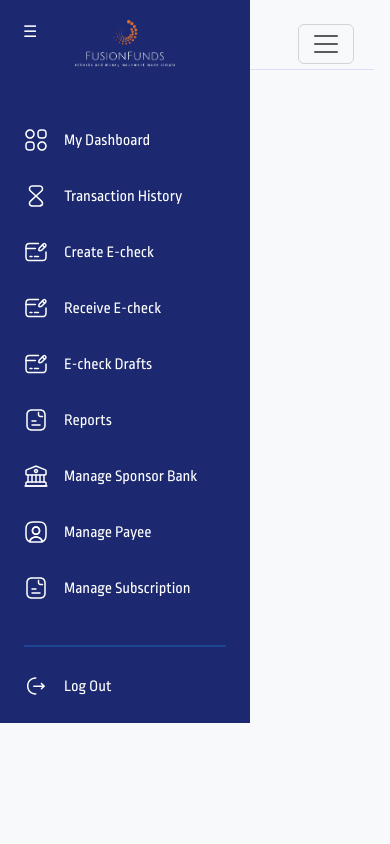
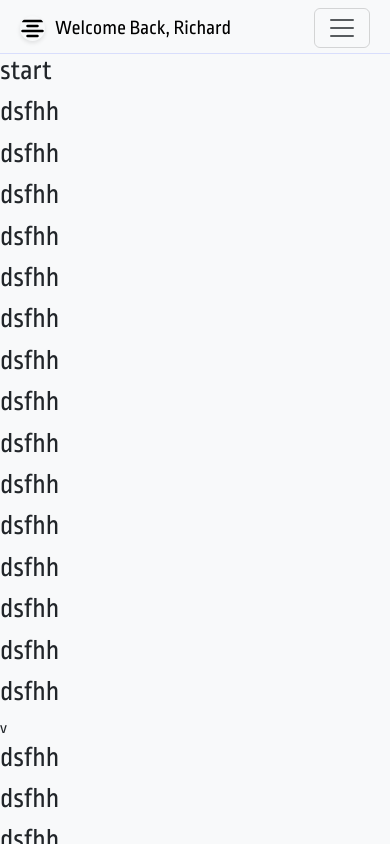
Before and after one commit to arijitf14/fusion-funds, a React (Vite) app: page /dashboard in a window 390 px wide. Built offline with nearby package versions, Linux system fonts and the light colour scheme.

Commit message:
feat: responsiveness added on dashboard and sider bar

```diff
--- a/src/components/Dashboard/Dashboard.tsx
+++ b/src/components/Dashboard/Dashboard.tsx
@@ -1,12 +1,41 @@
 import LayoutHOC from '@components/core/CommonLayout';
-import Header from '@components/core/Header';
 import React from 'react';
 
 const Dashboard: React.FC = () => {
   return (
-    <div>
-      {/* <Header /> */}
-    </div>
+    <>
+      <h1>start</h1>
+      <h1>dsfhh</h1>
+      <h1>dsfhh</h1>
+      <h1>dsfhh</h1>
+      <h1>dsfhh</h1>
+
+      <h1>dsfhh</h1>
+      <h1>dsfhh</h1>
+      <h1>dsfhh</h1>
+      <h1>dsfhh</h1>
+
+      <h1>dsfhh</h1>
+      <h1>dsfhh</h1>
+      <h1>dsfhh</h1>
+
+      <h1>dsfhh</h1>
+      <h1>dsfhh</h1>
+      <h1>dsfhh</h1>
+
+      <h1>dsfhh</h1>
+      v
+
+      <h1>dsfhh</h1>
+      <h1>dsfhh</h1>
+
+
+      <h1>dsfhh</h1>
+      <h1>dsfhh</h1>
+      <h1>dsfhh</h1>
+      <h1>dsfhh</h1>
+      <h1>end</h1>
+    </>
   );
 };
 
--- a/src/components/core/CommonLayout/CommonLayout.css
+++ b/src/components/core/CommonLayout/CommonLayout.css
@@ -8,69 +8,89 @@
 /* Sidebar styles */
 .sidebar-custom {
   width: 250px; /* Default sidebar width */
-  background-color: #1C2971;
+  background-color: #1c2971;
   height: 100vh;
   overflow-y: auto; /* Enable scrolling */
   position: fixed;
   top: 0;
   left: 0;
-  transition: all 0.25s ease-out;
-  z-index: 1040;
+  transition: transform 0.3s ease-in-out, width 0.3s ease-in-out;
+  z-index: 1040; /* Ensures sidebar is above main content */
 }
 
 .sidebar-custom.collapsed {
-  width: 0;
-  overflow: hidden;
+  transform: translateX(-100%); /* Hidden off-screen */
 }
 
 .sidebar-custom.visible {
-  width: 250px;
+  transform: translateX(0); /* Fully visible */
 }
 
 /* Main content area */
 .main-content {
   flex-grow: 1; /* Takes the rest of the space */
   margin-left: 250px; /* Offset for the visible sidebar */
-  padding: 1rem;
-  transition: margin-left 0.25s ease-out;
+  transition: margin-left 0.3s ease-in-out;
   background-color: #f8f9fa; /* Light background */
 }
 
 .main-content.collapsed {
-  margin-left: 0; /* Remove offset when sidebar is collapsed */
+  margin-left: 0; /* No offset when sidebar is collapsed */
 }
 
-/* Sidebar Toggle Button */
-.toggle-sidebar {
-  position: absolute;
-  top: 10px;
-  left: 10px;
+
+.toggle-sidebar-cross {
+  border: none;
+  background-color: transparent;
+  /* color: #1c2971; */
+  /* font-size: 1.5rem; */
+  cursor: pointer;
   z-index: 1050;
+  display: none; /* Hidden by default */
+}
+
+.toggle-sidebar-cross:hover {
+  /* color: #0d6efd; */
 }
 
 /* Responsive adjustments for smaller screens */
 @media (max-width: 768px) {
+  .toggle-sidebar-cross {
+    display: block;
+    position: absolute;
+    /* top: 10px; */
+    /* left: 10px; */
+    right: 0;
+    background-color: #f8f9fa;
+    border-radius: 50%;
+    padding: 5px;
+    box-shadow: 0 2px 4px rgba(0, 0, 0, 0.1);
+  }
+}
+
+
+
+
+/* Responsive adjustments for smaller screens */
+@media (max-width: 768px) {
   .sidebar-custom {
-    width: 100%; /* Full width on small screens */
-    height: auto;
-    position: absolute;
-  }
-
-  .sidebar-custom.collapsed {
-    margin-left: -100%;
+    position: absolute; /* Sidebar floats above main content */
+    height: 100vh;
+    width: 250px; /* Fixed width for mobile */
+    z-index: 100000;
   }
 
   .main-content {
-    margin-left: 0; /* No offset on smaller screens */
+    margin-left: 0; /* Remove offset on smaller screens */
   }
 }
+
 
 /* Sidebar logo */
 .nav-logo {
   width: 200px;
   height: auto;
-  margin-top: 20px;
-  margin-bottom: 30px;
+  margin: 20px 0 30px;
 }
 
 @media (max-width: 768px) {
--- a/src/components/core/CommonLayout/index.tsx
+++ b/src/components/core/CommonLayout/index.tsx
@@ -1,4 +1,4 @@
-import React, { useState } from "react";
+import React, { useEffect, useState } from "react";
 import "./CommonLayout.css";
 import Dashboard from "@assets/svg/dashboard.svg?react";
 import Transaction from "@assets/svg/transaction.svg?react";
@@ -15,86 +15,57 @@ const LayoutHOC = <P extends object>(
   WrappedComponent: React.ComponentType<P>
 ): React.FC<P> => {
   return (props: P) => {
-    const [isSidebarVisible, setSidebarVisible] = useState(true);
+    const [navbarHeight, setNavbarHeight] = useState(0);
+    const [isSidebarVisible, setSidebarVisible] = useState(window.innerWidth > 768); // Default based on screen size
 
     const toggleSidebar = () => setSidebarVisible((prev) => !prev);
-    const hideSidebar = () => setSidebarVisible(false);
+
+    useEffect(() => {
+      const handleResize = () => {
+        setSidebarVisible(window.innerWidth > 768);
+      };
+
+      window.addEventListener("resize", handleResize);
+      return () => window.removeEventListener("resize", handleResize);
+    }, []);
 
     return (
       <div className="layout-container">
         {/* Sidebar */}
         <nav
-          className={`sidebar-custom ${
-            isSidebarVisible ? "visible" : "collapsed"
-          }`}
+          className={`sidebar-custom ${isSidebarVisible ? "visible" : "collapsed"}`}
+          aria-hidden={!isSidebarVisible}
         >
+          <button
+            className="toggle-sidebar-cross d-md-none"
+            onClick={toggleSidebar}
+            aria-label="Close Sidebar"
+          >
+            ✖
+          </button>
           <ul className="nav d-flex justify-content-center">
-            <img src={logo} alt="Side Graphic" className="nav-logo" />
+            <img src={logo} alt="Logo" className="nav-logo" />
           </ul>
           <ul className="nav flex-column px-4 mt-6">
-            <li className="nav-item d-flex align-items-center mb-3">
-              <Dashboard />
-              <a
-                className="nav-link text-white"
-                href={ROUTES.DASHBOARD}
-                onClick={hideSidebar}
-              >
-                My Dashboard
-              </a>
-            </li>
-            <li className="nav-item d-flex align-items-center mb-3">
-                <Transaction />
-                <a className="nav-link text-white" href="#transaction-history" onClick={hideSidebar}>
-                  Transaction History
+            {[
+              { icon: <Dashboard />, label: "My Dashboard", href: "#dashboard" },
+              { icon: <Transaction />, label: "Transaction History", href: "#transaction-history" },
+              { icon:  <Echeck/>, label: "Create E-check", href: "#create-check" },
+              { icon: <Reports/>, label: "Reports", href: "#reports" },
+              { icon:  <Bank/>, label: "Manage Sponsor Bank", href: "#manage-sponsor-bank" },
+              { icon:  <Payee/>, label: "Manage Payee", href: "#manage-payee" },
+            ].map(({ icon, label, href }) => (
+              <li className="nav-item d-flex align-items-center mb-3" key={label}>
+                {icon}
+                <a className="nav-link text-white" href={href}>
+                  {label}
                 </a>
               </li>
-              <li className="nav-item d-flex align-items-center mb-3">
-                <Echeck />
-                <a className="nav-link text-white" href="#create-check" onClick={hideSidebar}>
-                  Create E-check
-                </a>
-              </li>
-              <li className="nav-item d-flex align-items-center mb-3">
-                <Echeck />
-                <a className="nav-link text-white" href="#create-check" onClick={hideSidebar}>
-                  Receive E-check
-                </a>
-              </li>
-              <li className="nav-item d-flex align-items-center mb-3">
-                <Echeck />
-                <a className="nav-link text-white" href="#create-check" onClick={hideSidebar}>
-                  E-check Drafts
-                </a>
-              </li>
-              <li className="nav-item d-flex align-items-center mb-3">
-                <Reports />
-                <a className="nav-link text-white" href="#reports" onClick={hideSidebar}>
-                  Reports
-                </a>
-              </li>
-              <li className="nav-item d-flex align-items-center mb-3">
-                <Bank />
-                <a className="nav-link text-white" href="#manage-sponsor-bank" onClick={hideSidebar}>
-                  Manage Sponsor Bank
-                </a>
-              </li>
-              <li className="nav-item d-flex align-items-center mb-3">
-                <Payee />
-                <a className="nav-link text-white" href="#manage-payee" onClick={hideSidebar}>
-                  Manage Payee
-                </a>
-              </li>
-              <li className="nav-item d-flex align-items-center mb-3">
-                <Reports />
-                <a className="nav-link text-white" href="#manage-subscription" onClick={hideSidebar}>
-                  Manage Subscription
-                </a>
-              </li>
-              <hr style={{ borderTop: "2px solid #2096f3", margin: "20px 0" }} />
-            {/* Additional Sidebar Items */}
+            ))}
+            <hr style={{ borderTop: "2px solid #2096f3", margin: "20px 0" }} />
             <li className="nav-item d-flex align-items-center mb-3">
-              <Logout />
-              <a className="nav-link text-white" href="#logout" onClick={hideSidebar}>
+             <Logout />
+              <a className="nav-link text-white" href="#logout">
                 Log Out
               </a>
             </li>
@@ -103,15 +74,19 @@ const LayoutHOC = <P extends object>(
 
         {/* Main Content */}
         <main className={`main-content ${isSidebarVisible ? "" : "collapsed"}`}>
-          {/* Sidebar Toggle Button */}
-          <button
-            className="btn btn-primary d-md-none toggle-sidebar"
-            onClick={toggleSidebar}
-          >
-            ☰
-          </button>
-          <Header />
-          <WrappedComponent {...props} />
+          <Header
+          navbarHeight={navbarHeight}
+          setNavbarHeight={setNavbarHeight}
+          toggleSidebar={toggleSidebar}
+          />
+          <div
+          style={{
+            overflowY: "auto",
+            height: `calc(100vh - ${navbarHeight}px)`,
+          }}
+        >
+            <WrappedComponent {...(props as P)} />
+          </div>
         </main>
       </div>
     );
--- a/src/components/core/Header/Header.css
+++ b/src/components/core/Header/Header.css
@@ -1,4 +1,39 @@
-.custom-header {
+.custom-header-nav {
     border-bottom: 1px solid #D9DEFC;
     padding-bottom: 5px;
 }
+
+
+
+  /* Sidebar Toggle Button */
+.toggle-sidebar {
+    border: none;
+    background-color: transparent;
+    /* color: #1c2971; */
+    /* font-size: 1.5rem; */
+    width: 25px;
+     height: 25px;
+    /* height: 34px; */
+    margin-right: 10px;
+    cursor: pointer;
+    z-index: 1050;
+    display: none; /* Hidden by default */
+  }
+
+  .toggle-sidebar:hover {
+    /* color: #0d6efd; */
+  }
+
+  /* Responsive adjustments for smaller screens */
+  @media (max-width: 768px) {
+    .toggle-sidebar {
+      display: block; /* Show button on smaller screens */
+      /* position: fixed; Keeps the button in a consistent place */
+      /* top: 10px; */
+      /* left: 10px; */
+      background-color: #f8f9fa;
+      border-radius: 50%;
+      /* padding: 5px; */
+      box-shadow: 0 2px 4px rgba(0, 0, 0, 0.1);
+    }
+  }
--- a/src/components/core/Header/index.tsx
+++ b/src/components/core/Header/index.tsx
@@ -1,23 +1,52 @@
- import { Navbar, Container, Nav } from "react-bootstrap";
+import React, { useRef, useEffect } from "react";
+import { Navbar, Container, Nav } from "react-bootstrap";
 import Notification from "@assets/svg/notification.svg?react";
 import Profile from "@assets/svg/profile.svg?react";
 import Search from "../Search";
-import './Header.css'
+import MenuIcon from "@assets/svg/menu.svg?react";
+import "./Header.css";
 
+interface HeaderProps {
+  navbarHeight: number;
+  setNavbarHeight: React.Dispatch<React.SetStateAction<number>>;
+  toggleSidebar: () => void;
+}
 
-const Header = () => {
+const Header: React.FC<HeaderProps> = ({ toggleSidebar, navbarHeight, setNavbarHeight }) => {
+  const navbarRef = useRef<HTMLDivElement>(null);
+
+  const updateNavbarHeight = () => {
+    if (navbarRef.current) {
+      setNavbarHeight(navbarRef.current.offsetHeight);
+    }
+  };
+
+  useEffect(() => {
+    updateNavbarHeight();
+    window.addEventListener("resize", updateNavbarHeight);
+    return () => window.removeEventListener("resize", updateNavbarHeight);
+  }, []);
+
   return (
-    <div className="d-flex flex-column custom-header">
+    <div className="custom-header-nav" ref={navbarRef}>
       <Navbar className="px-2 pb-0" bg="light" expand="lg">
         <Container fluid>
-          <Navbar.Brand href="#">Welcome Back, Richard</Navbar.Brand>
-          <Navbar.Toggle aria-controls="basic-navbar-nav" />
-          <Navbar.Collapse id="basic-navbar-nav">
+          <div className="d-flex align-items-center">
+            {/* Sidebar Toggle Button */}
+            <MenuIcon
+              className="toggle-sidebar d-md-none"
+              onClick={toggleSidebar}
+              aria-label="Toggle Sidebar"
+            />
+            <Navbar.Brand href="#">Welcome Back, Richard</Navbar.Brand>
+          </div>
+          <Navbar.Toggle aria-controls="navbar-content" />
+          <Navbar.Collapse id="navbar-content">
             <Nav className="ms-auto">
               <Nav.Link href="#search">
                 <Search />
               </Nav.Link>
-              <Nav.Link className="my-1 mx-2" href="#notifications">
+              <Nav.Link href="#notifications" className="d-flex align-items-center">
                 <Notification />
               </Nav.Link>
               <Nav.Link href="#profile">
@@ -27,7 +56,6 @@ const Header = () => {
           </Navbar.Collapse>
         </Container>
       </Navbar>
-      {/* <hr className="my-2" /> */}
     </div>
   );
 };
```
Also changed, not shown: src/assets/svg/menu.svg (added).
